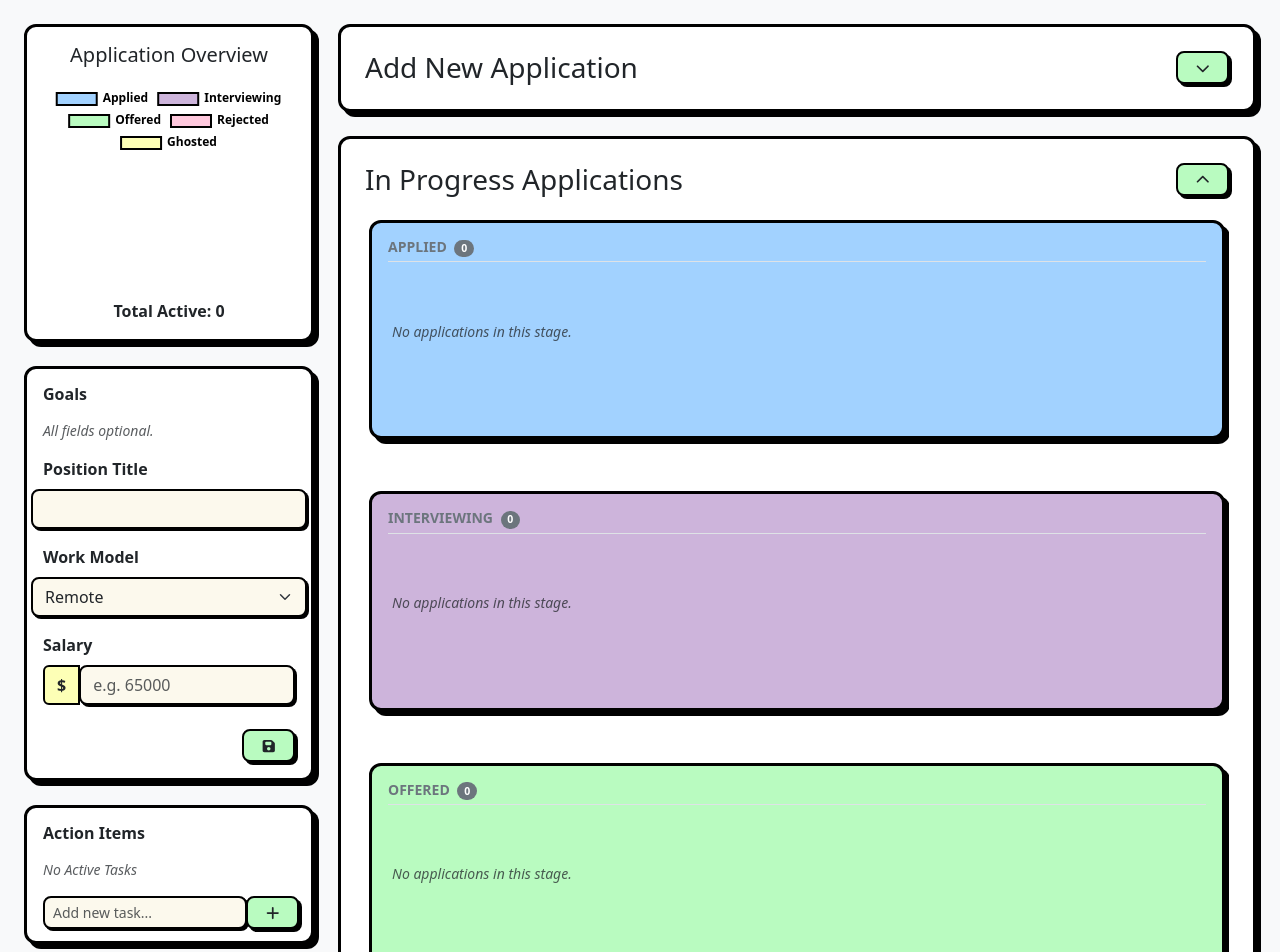
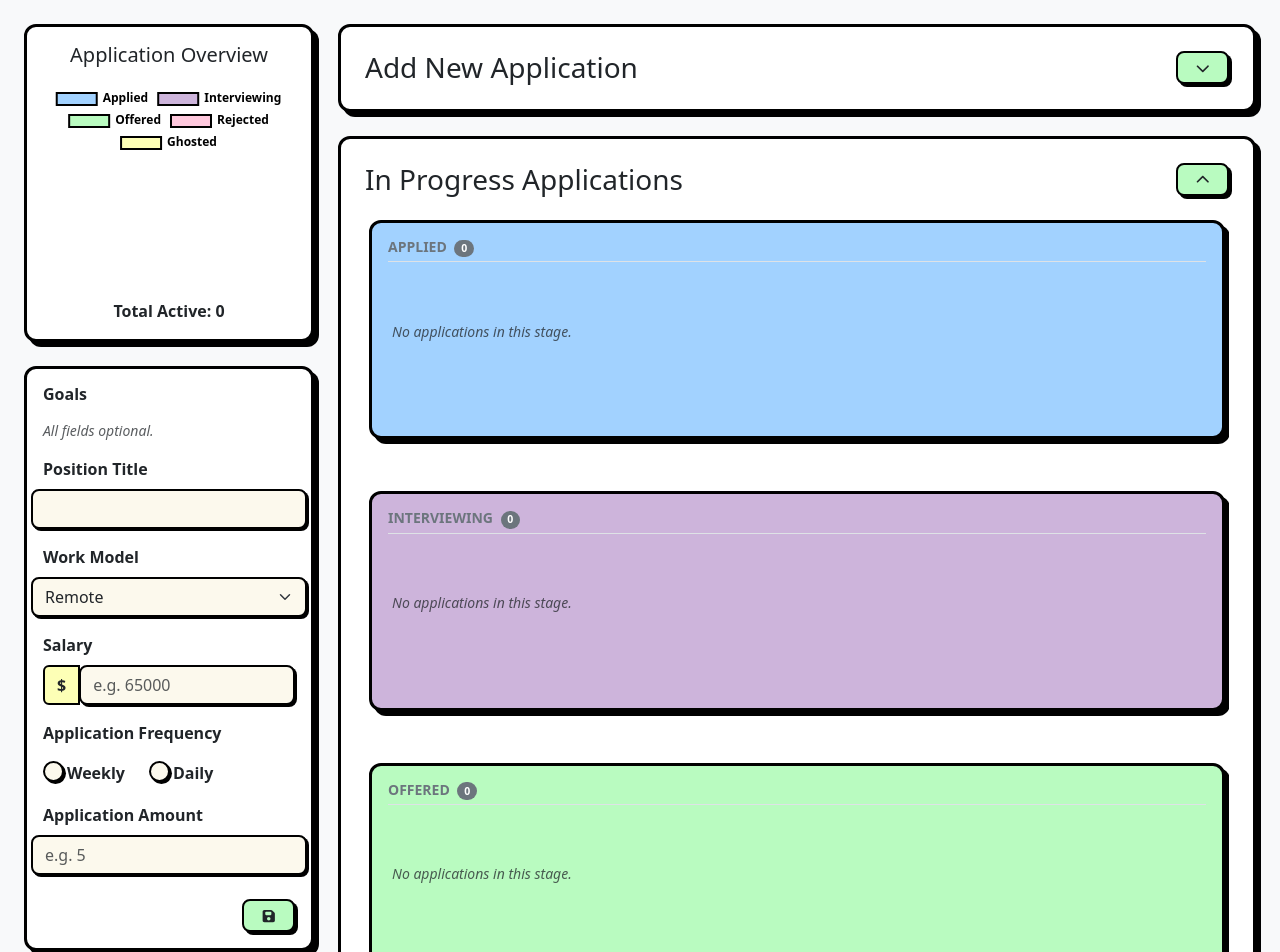
Before and after one commit to ScriptedRemedies/JobTracker, a React (Vite) app: page / in a window 1280 px wide. Shown: the top 952 px of the page. Built offline with nearby package versions, Linux system fonts and the light colour scheme.

Commit message:
Added the inputs in goals for application frequency and amount

```diff
--- a/src/App.css
+++ b/src/App.css
@@ -140,6 +140,25 @@
     font-weight: bold;
 }
 
+/* Retro Radio Buttons */
+.form-check-input {
+    border: 2px solid #000 !important;
+    box-shadow: 2px 2px 0 0 #000 !important;
+    background-color: #FCF9ED !important;
+    width: 1.3em;
+    height: 1.3em;
+    cursor: pointer;
+}
+.form-check-input:checked {
+    background-color: #A2D2FF !important;
+    border-color: #000 !important;
+}
+.form-check-label {
+    font-weight: bold;
+    cursor: pointer;
+    padding-top: 4px;
+}
+
 /* Custom Retro SweetAlert2 */
 .swal2-popup {
     border: 3px solid #000 !important;
--- a/src/components/Goals.jsx
+++ b/src/components/Goals.jsx
@@ -8,7 +8,9 @@ function Goals({ onUpdate, initialData }) {
     const [formState, setFormState] = useState(initialData || {
         position: '',
         workModel: '',
-        salary: ''
+        salary: '',
+        appFrequency: '',
+        appAmount: ''
     })
 
     const handleChange = (e) => {
@@ -55,6 +57,60 @@ function Goals({ onUpdate, initialData }) {
                 </div>
             </div>
 
+            {/* Application Frequency (radio buttons) */}
+            <div className="row mb-3">
+                <div className="col-12">
+                    <label className={FORM_LABEL}>Application Frequency</label>
+                    <div className="d-flex gap-4 mt-1">
+                        {/* Weekly Option */}
+                        <div className="form-check">
+                            <input
+                                className="form-check-input"
+                                type="radio"
+                                name="appFrequency"
+                                id="freqWeekly"
+                                value="Weekly"
+                                checked={formState.appFrequency === 'Weekly'}
+                                onChange={handleChange}
+                            />
+                            <label className="form-check-label">
+                                Weekly
+                            </label>
+                        </div>
+
+                        {/* Daily Option */}
+                        <div className="form-check">
+                            <input
+                                className="form-check-input"
+                                type="radio"
+                                name="appFrequency"
+                                id="freqDaily"
+                                value="Daily"
+                                checked={formState.appFrequency === 'Daily'}
+                                onChange={handleChange}
+                            />
+                            <label className="form-check-label">
+                                Daily
+                            </label>
+                        </div>
+                    </div>
+                </div>
+            </div>
+
+            {/* Application Goal (number) */}
+            <div className="row mb-3">
+                <label className={FORM_LABEL}>Application Amount</label>
+                <input
+                    name="appAmount"
+                    type="number"
+                    className={INPUT_FIELD}
+                    value={formState.appGoal}
+                    onChange={handleChange}
+                    placeholder="e.g. 5"
+                    min="1"
+                />
+            </div>
+
             {/* Submit Button */}
             <div className="mt-4 text-end">
                 <button onClick={handleSubmit} className={SAVE_BTN}>
```
